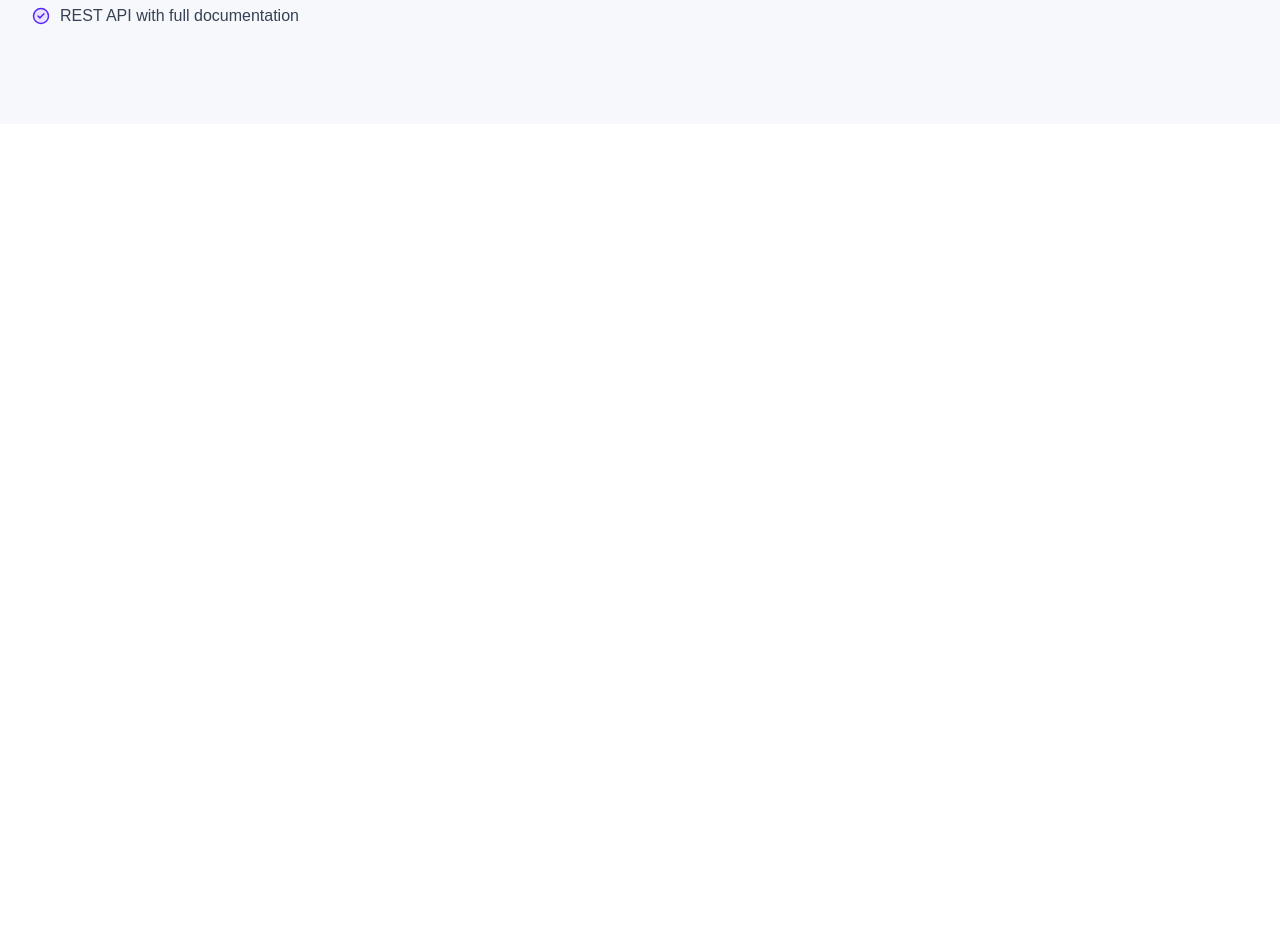
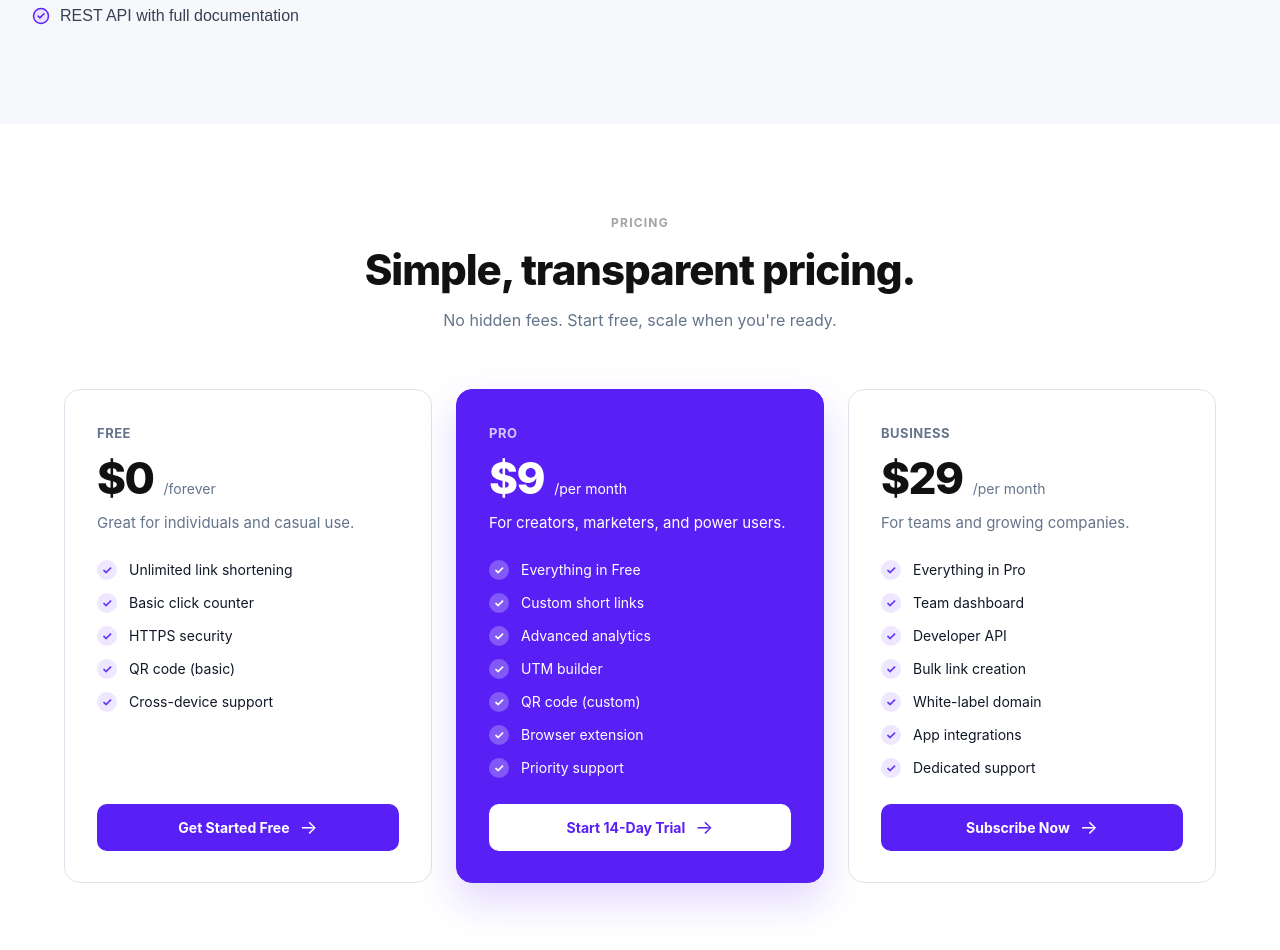
Before and after one commit to ashikmahmud84/ashik-ahammed-intern-front-end-developer, a React (Vite) app: page / in a window 1280 px wide. Shown: the part 1880-2830 px from the top of the page. Before the commit the page ends 2004 px from the top, so only its background shows below. Built offline with nearby package versions, Linux system fonts and the light colour scheme.

Commit message:
added pricing section

```diff
--- a/src/App.tsx
+++ b/src/App.tsx
@@ -3,6 +3,7 @@ import Navbar from './components/layout/Navbar'
 import Hero from './components/sections/Hero'
 import PopularLinks from './components/sections/PopularLinks'
 import PremiumTools from './components/sections/PremiumTools'
+import Pricing from './components/sections/Pricing'
 import Statistics from './components/sections/Statistics'
 
 function App() {
@@ -20,6 +21,8 @@ function App() {
 
         <PremiumTools />
 
+        <Pricing/>
+
 
       </main>
     </>
--- /dev/null
+++ b/src/components/sections/Pricing.tsx
@@ -0,0 +1,192 @@
+
+import React from "react";
+
+interface PricingPlan {
+  name: string;
+  price: string;
+  duration: string;
+  description: string;
+  features: string[];
+  button: string;
+  featured?: boolean;
+}
+
+const plans: PricingPlan[] = [
+  {
+    name: "FREE",
+    price: "$0",
+    duration: "/forever",
+    description: "Great for individuals and casual use.",
+    features: [
+      "Unlimited link shortening",
+      "Basic click counter",
+      "HTTPS security",
+      "QR code (basic)",
+      "Cross-device support",
+    ],
+    button: "Get Started Free",
+  },
+  {
+    name: "PRO",
+    price: "$9",
+    duration: "/per month",
+    description: "For creators, marketers, and power users.",
+    features: [
+      "Everything in Free",
+      "Custom short links",
+      "Advanced analytics",
+      "UTM builder",
+      "QR code (custom)",
+      "Browser extension",
+      "Priority support",
+    ],
+    button: "Start 14-Day Trial",
+    featured: true,
+  },
+  {
+    name: "BUSINESS",
+    price: "$29",
+    duration: "/per month",
+    description: "For teams and growing companies.",
+    features: [
+      "Everything in Pro",
+      "Team dashboard",
+      "Developer API",
+      "Bulk link creation",
+      "White-label domain",
+      "App integrations",
+      "Dedicated support",
+    ],
+    button: "Subscribe Now",
+  },
+];
+
+const Pricing: React.FC = () => {
+  return (
+    <section className="w-full bg-white px-6 pt-[90px] pb-[78px] font-sans">
+      <div className="mx-auto max-w-[1152px]">
+
+        {/* Header */}
+        <div className="mb-[57px] text-center">
+          <span className="mb-[13px] block text-[12px] font-bold tracking-[1.2px] text-[#a3a3a3]">
+            PRICING
+          </span>
+
+          <h2 className="mb-[13px] text-[42px] leading-[1.2] font-extrabold tracking-tight text-[#111111] max-sm:text-[30px]">
+            Simple, transparent pricing.
+          </h2>
+
+          <p className="text-[16px] text-[#64748b] max-sm:text-sm">
+            No hidden fees. Start free, scale when you're ready.
+          </p>
+        </div>
+
+        {/* Pricing Cards */}
+        <div className="grid grid-cols-1 items-stretch gap-6 md:grid-cols-2 lg:grid-cols-3">
+
+          {plans.map((plan) => (
+            <div
+              key={plan.name}
+              className={`flex min-h-[494px] flex-col justify-between rounded-2xl border px-8 pt-[34px] pb-[31px] ${
+                plan.featured
+                  ? "border-[#5920f5] bg-[#5920f5] text-white shadow-[0_18px_40px_rgba(89,32,245,0.18)]"
+                  : "border-[#e0e3eb] bg-white"
+              }`}
+            >
+              <div>
+                {/* Plan Name */}
+                <h3
+                  className={`mb-[10px] text-[13px] font-bold tracking-[0.5px] ${
+                    plan.featured
+                      ? "text-[#d5c5ff]"
+                      : "text-[#64748b]"
+                  }`}
+                >
+                  {plan.name}
+                </h3>
+
+                {/* Price */}
+                <div className="mb-[10px] flex items-baseline gap-[10px]">
+                  <span
+                    className={`text-[44px] leading-[1.1] font-extrabold tracking-[-1.5px] ${
+                      plan.featured
+                        ? "text-white"
+                        : "text-[#111111]"
+                    }`}
+                  >
+                    {plan.price}
+                  </span>
+
+                  <span
+                    className={`text-[14px] ${
+                      plan.featured
+                        ? "text-white"
+                        : "text-[#64748b]"
+                    }`}
+                  >
+                    {plan.duration}
+                  </span>
+                </div>
+
+                {/* Description */}
+                <p
+                  className={`mb-[25px] text-[15px] leading-[1.5] ${
+                    plan.featured
+                      ? "text-white"
+                      : "text-[#64748b]"
+                  }`}
+                >
+                  {plan.description}
+                </p>
+
+                {/* Features */}
+                <ul className="flex flex-col gap-[13px]">
+                  {plan.features.map((feature) => (
+                    <li
+                      key={feature}
+                      className={`flex items-center gap-3 text-[14px] leading-[1.3] ${
+                        plan.featured
+                          ? "text-white"
+                          : "text-[#111827]"
+                      }`}
+                    >
+                      <span
+                        className={`flex h-5 w-5 min-w-5 items-center justify-center rounded-full text-[12px] font-bold ${
+                          plan.featured
+                            ? "bg-white/25 text-white"
+                            : "bg-[#eee7ff] text-[#6535f5]"
+                        }`}
+                      >
+                        ✓
+                      </span>
+
+                      {feature}
+                    </li>
+                  ))}
+                </ul>
+              </div>
+
+              {/* Button */}
+              <button
+                type="button"
+                className={`flex h-[47px] w-full items-center justify-center gap-[10px] rounded-[10px] text-[14px] font-bold transition-none ${
+                  plan.featured
+                    ? "bg-white text-[#5920f5]"
+                    : "bg-[#5920f5] text-white"
+                }`}
+              >
+                {plan.button}
+                <span className="text-[19px] font-normal leading-none">
+                  →
+                </span>
+              </button>
+            </div>
+          ))}
+
+        </div>
+      </div>
+    </section>
+  );
+};
+
+export default Pricing;
```
